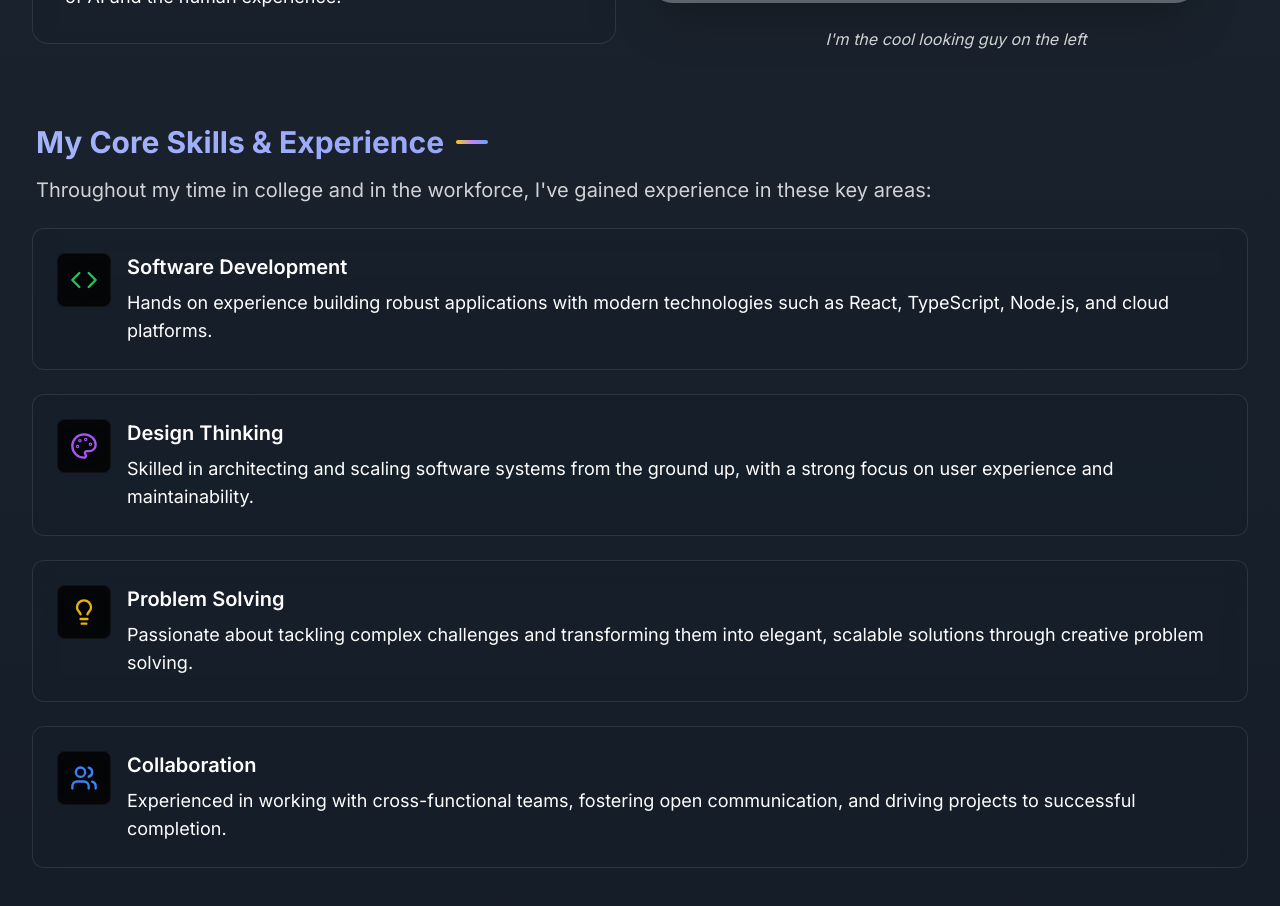
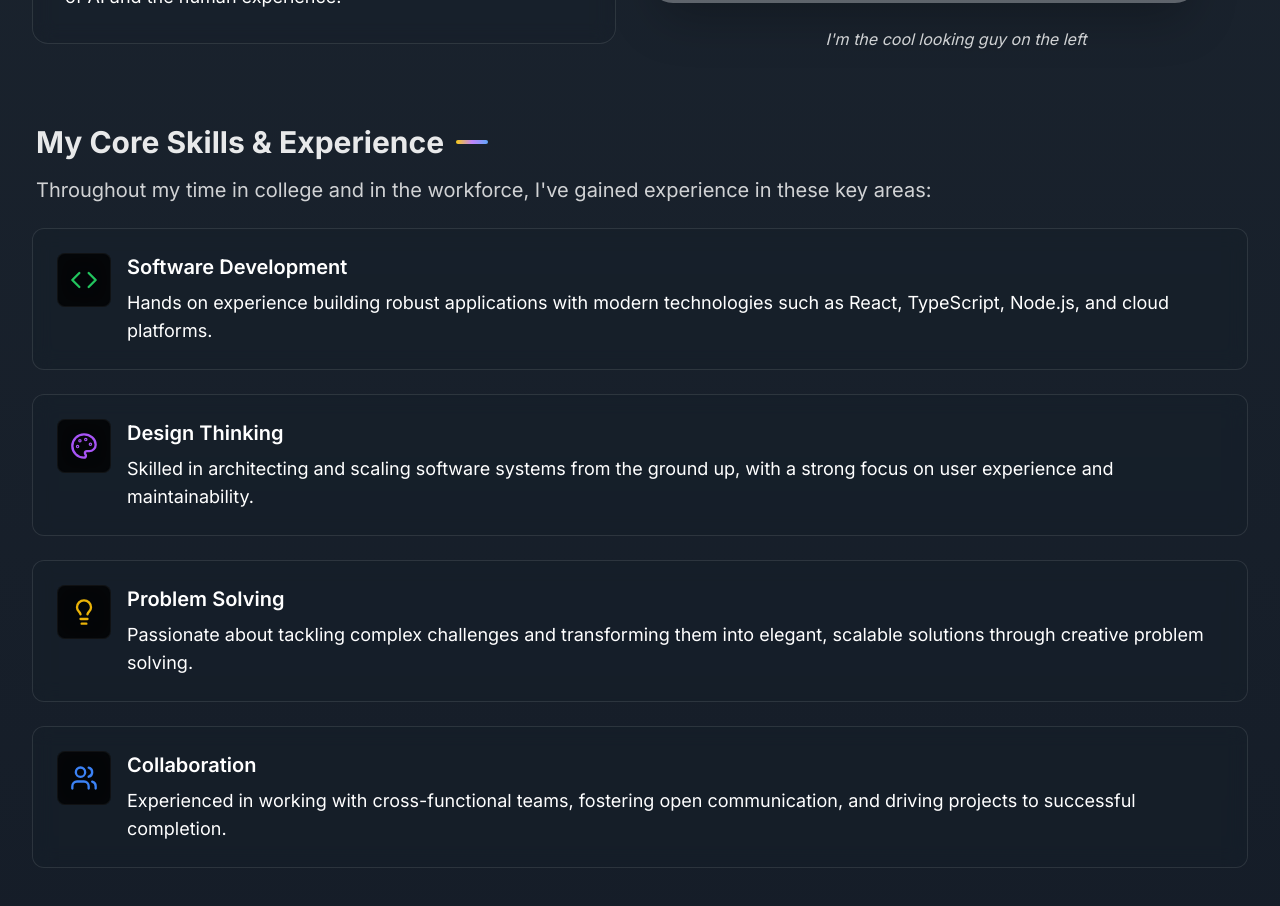
Before and after one commit to dylGray/dylans-web, a React (Vite) app: page / in a window 1280 px wide. Shown: the part 1300-2206 px from the top of the page. Built offline with nearby package versions, Linux system fonts and the light colour scheme.

Commit message:
no changes

```diff
--- a/src/components/About.tsx
+++ b/src/components/About.tsx
@@ -58,7 +58,7 @@ const About = () => {
         </div>
 
         <div className="space-y-6 md:pt-4">
-          <h2 className="text-2xl sm:text-3xl font-bold text-gradient -mb-2 flex gap-3 px-1">
+          <h2 className="text-2xl sm:text-3xl font-bold text-white/90 -mb-2 flex gap-3 px-1">
             My Core Skills & Experience
             <span className="hidden md:inline-block mt-4 w-8 h-1 bg-gradient-to-r from-yellow-400 via-purple-400 to-blue-400 rounded-full" />
           </h2>
```
